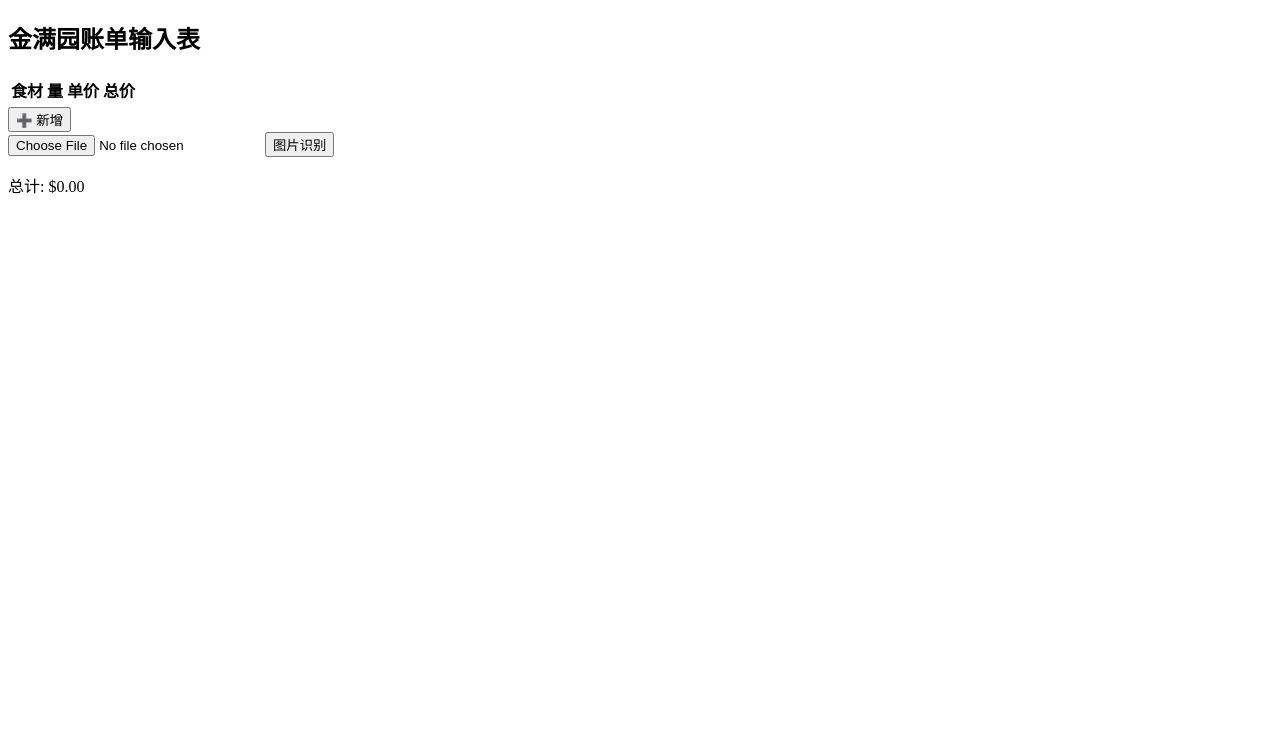
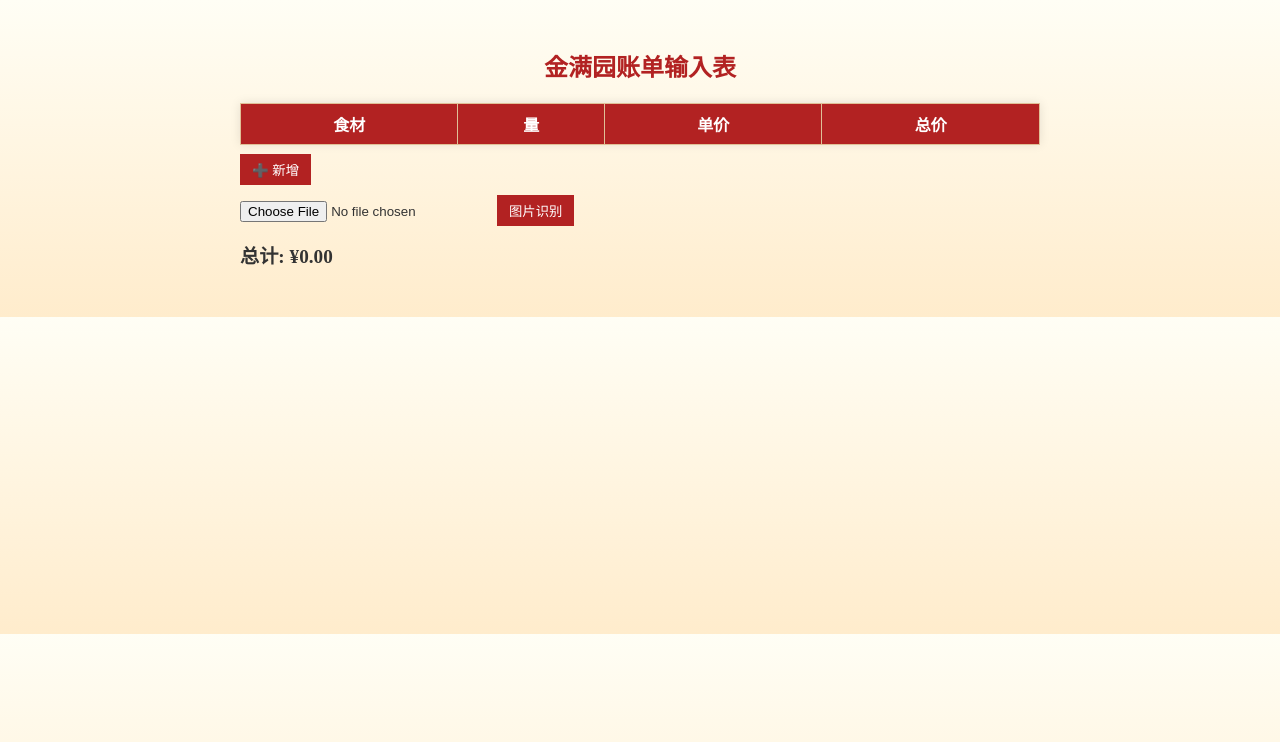
Before and after one commit to SendToSpace/Multi-Agentic-Conversation-AI-System, a website: page frontend/index.html in a window 1280 px wide. Drawn offline with Linux system fonts and the light colour scheme.

Commit message:
Add Chinese restaurant theme

```diff
--- a/frontend/index.html
+++ b/frontend/index.html
@@ -4,9 +4,11 @@
     <meta charset="UTF-8">
     <meta name="viewport" content="width=device-width, initial-scale=1.0">
     <title>金满园</title>
+    <link rel="stylesheet" href="styles.css">
 </head>
 <body>
     <h2>金满园账单输入表</h2>
+    <div class="container">
     <table>
         <thead>
             <tr>
@@ -25,10 +27,11 @@
 <button onclick="addRow()">➕ 新增</button>
 <br>
 <input type="file" name="file" id="imageUpload" accept="image/*">
-<button id ="imageUpload", onclick="process_img()">图片识别</button>
+<button id="imageUpload" onclick="process_img()">图片识别</button>
 <div id="status"></div>
-<script src="myScript.js"></script>
-<p id="totalDisplay">总计: $0.00</p>
+<p id="totalDisplay">总计: ¥0.00</p>
+    </div>
+<script src="myScript.js" defer></script>
 
 </body>
 </html>
--- a/frontend/myScript.js
+++ b/frontend/myScript.js
@@ -3,6 +3,11 @@
 //list of dictionaries
 // [{"name": "item1", "quantity": 2, "unitPrice": 10.0, "total": 20.0}, {"name": "item2", "quantity": 3, "unitPrice": 5.0, "total": 15.0}]
 let expense =[];
+
+document.addEventListener('DOMContentLoaded', () => {
+    const header = document.querySelector('h2');
+    header.classList.add('fade-in');
+});
 
 function renderTable(){
    let grandTotal= 0;
--- a/frontend/styles.css
+++ b/frontend/styles.css
@@ -0,0 +1,73 @@
+body {
+    font-family: 'Noto Serif SC', 'SimHei', 'KaiTi', serif;
+    background: linear-gradient(to bottom, #fffef5, #ffeccc);
+    padding: 20px;
+    color: #333;
+}
+
+h2 {
+    color: #b22222;
+    text-align: center;
+    margin-bottom: 20px;
+}
+
+.container {
+    max-width: 800px;
+    margin: 0 auto;
+}
+
+table {
+    border-collapse: collapse;
+    width: 100%;
+    background-color: #fff8dc;
+    box-shadow: 0 0 10px rgba(0,0,0,0.1);
+}
+
+th, td {
+    border: 1px solid #e0c097;
+    padding: 8px;
+    text-align: center;
+}
+
+th {
+    background-color: #b22222;
+    color: #fff;
+}
+
+tr:nth-child(even) {
+    background-color: #fdf5e6;
+}
+
+button {
+    background-color: #b22222;
+    color: #fff;
+    border: none;
+    padding: 6px 12px;
+    cursor: pointer;
+    margin-top: 10px;
+}
+
+button:hover {
+    background-color: #8b1a1a;
+}
+
+input[type="number"],
+input[type="text"] {
+    width: 100%;
+    box-sizing: border-box;
+}
+
+#totalDisplay {
+    font-weight: bold;
+    font-size: 1.2em;
+    margin-top: 15px;
+}
+
+.fade-in {
+    opacity: 0;
+    animation: fadeIn 1s forwards;
+}
+
+@keyframes fadeIn {
+    to { opacity: 1; }
+}
```
